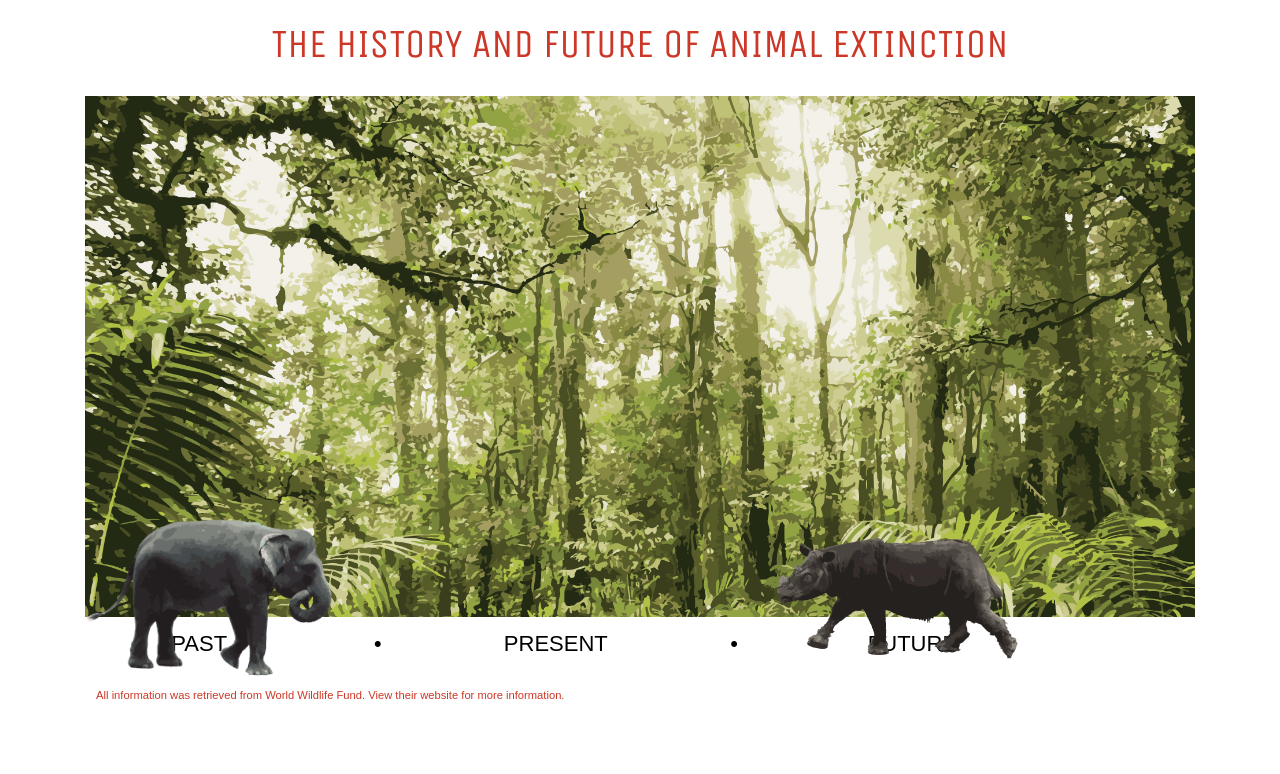
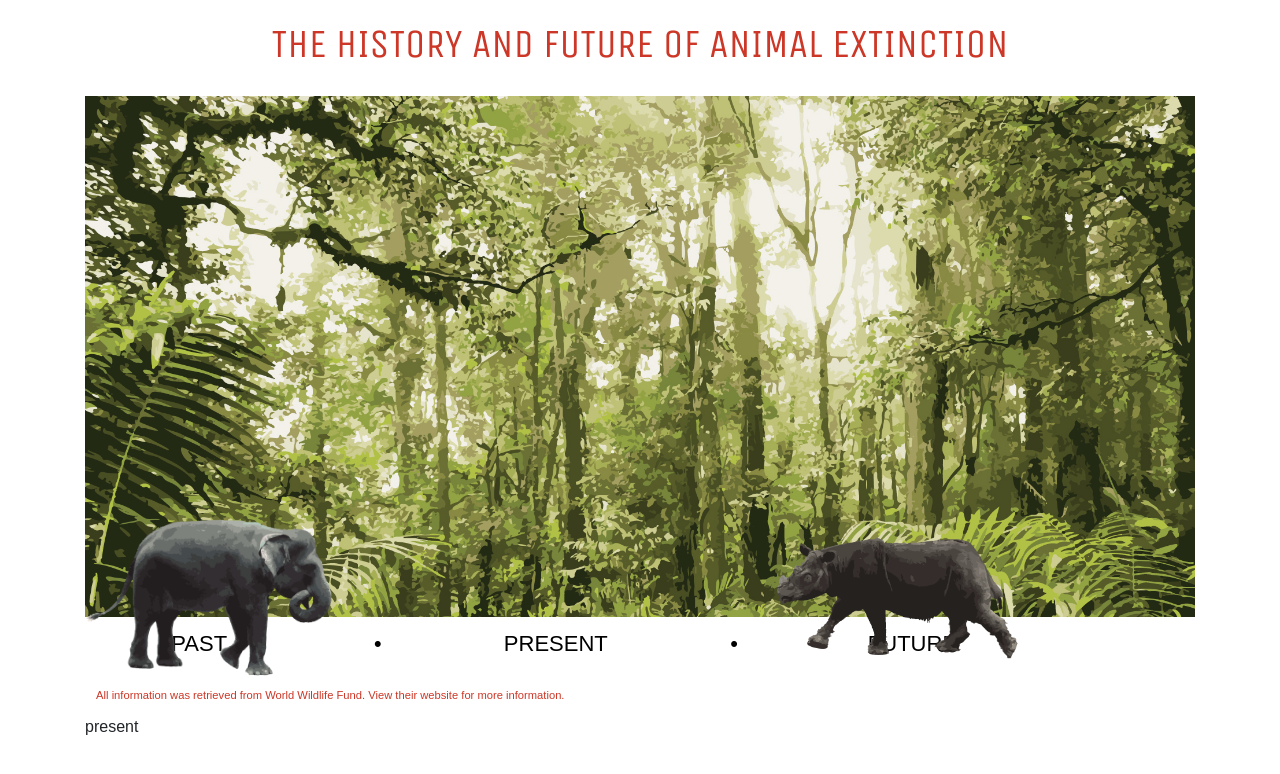
Before and after one commit to AaliaRahman/animal-extinction, a React (Create React App) app: page / in a window 1280 px wide. Shown: the top 774 px of the page. Built offline with nearby package versions, Linux system fonts and the light colour scheme; a web font is replaced by a local one.

Commit message:
Attempted at click event. Made progress.

```diff
--- a/src/App.css
+++ b/src/App.css
@@ -109,9 +109,9 @@ img{
   right: 10%;
   text-transform: uppercase;
 }
-.Past{
+/*.Past{
   display: none;
-}
+}*/
 
 footer{
   color: #CC3727;
--- a/src/App.js
+++ b/src/App.js
@@ -4,6 +4,16 @@ import './App.css';
 
 
 class App extends Component {
+  constructor(props) {
+     super(props);
+     this.state = {timePeriod: 'present'};
+   }
+
+  handleClick = () => {
+    console.log("Why isn't this working?")
+    this.setState({timePeriod: 'present'});
+}
+
   render() {
     const elephant = {
       name:"Sumatran Elephant",
@@ -32,20 +42,18 @@ class App extends Component {
     src: "./images/Mammoth.png",
     status: "Currently Extinct"
 }
-const wrhino ={
+const wrhino = {
   name: "Wooly Rhino",
   src: "./images/WoolyRhino.png",
   status: "Currently Extinct"
 }
 
   const animals = ['elephant', 'tiger', 'orangutan', 'rhino'];
+  //const event = document.getElementsByClassName("Past");
 
-
-    return (
-      <div className="container">
-
-      <h1>The History and Future of Animal Extinction</h1>
-
+  let timePeriod = null;
+  if(this.state.timePeriod === "present") {
+    timePeriod = (
       <div className="present">
     <img src="./images/SumatranForest.jpg" />
 
@@ -67,8 +75,10 @@ const wrhino ={
       </div>
       </div>
 
-        </div>
+      </div>)
 
+  } else if(this.state.timePeriod === "Past") {
+    timePeriod = (
     <div className="Past">
     <img src="./images/IceAge.jpg" />
 
@@ -90,20 +100,34 @@ const wrhino ={
     </div>
     </div>
 
-        </div>
+    </div>)
+  } else {
+    timePeriod =(
+      <div></div>
+    )
+  }
+
+    return (
+      <div className="container">
+      <h1>The History and Future of Animal Extinction</h1>
+      {timePeriod}
+
+
+
 
         <nav>
         <ul className="row">
         <li className="col-md-2 col-md-offset-1" onClick={this.handleClick}><a href="#">Past</a></li>
         <li className="col-md-2"><a href="#"><i className="glyphicon glyphicon-minus-sign">•</i></a></li>
-        <li className="col-md-2"><a href="#">Present</a></li>
+        <li className="col-md-2" onClick={this.handleClick}><a href="#">Present</a></li>
         <li className="col-md-2"><a href="#">•</a></li>
-        <li className="col-md-2"><a href="#">Future</a></li>
+        <li className="col-md-2" onClick={this.handleClick}><a href="#">Future</a></li>
         </ul>
         </nav>
 
         <footer>All information was retrieved from World Wildlife Fund. View their website for more information.</footer>
 
+        <div>{this.state.timePeriod}</div>
         </div>
     );
   };
```
Lines whose indentation alone changed are shown as unchanged.
